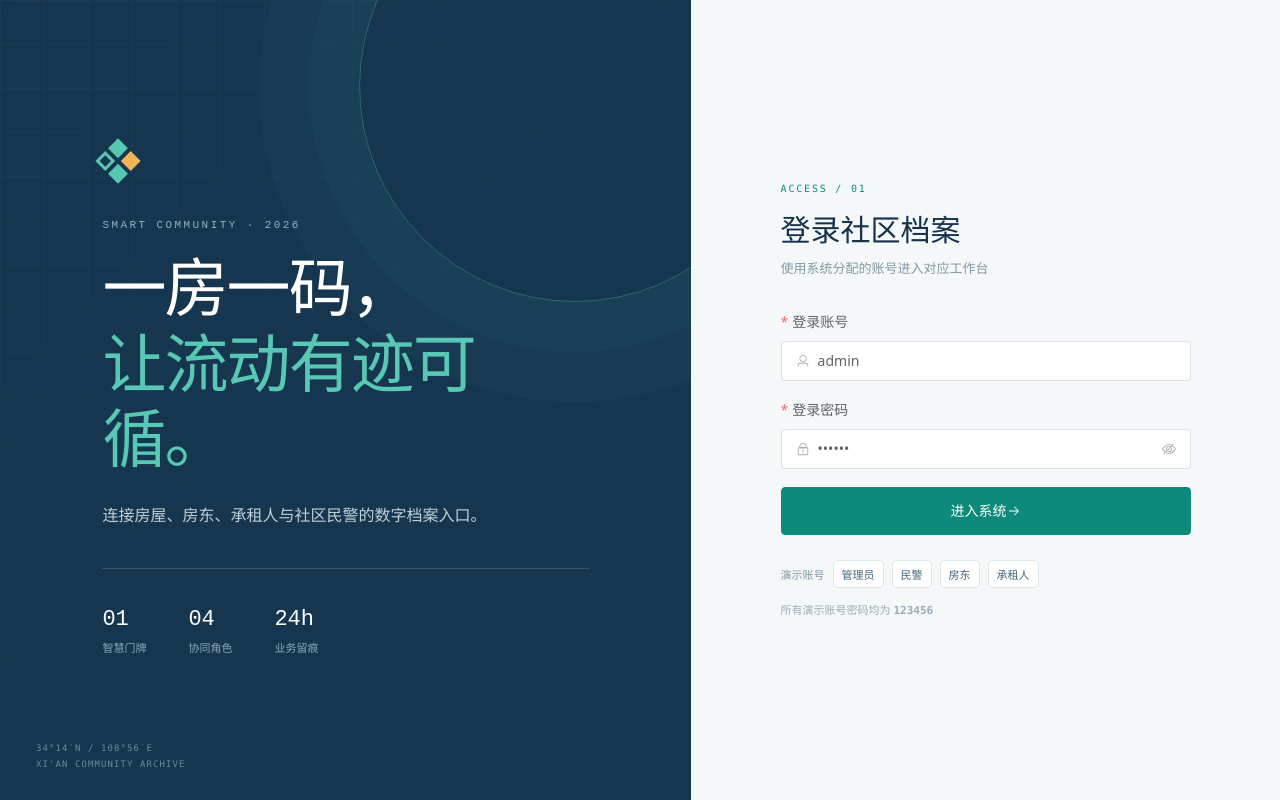
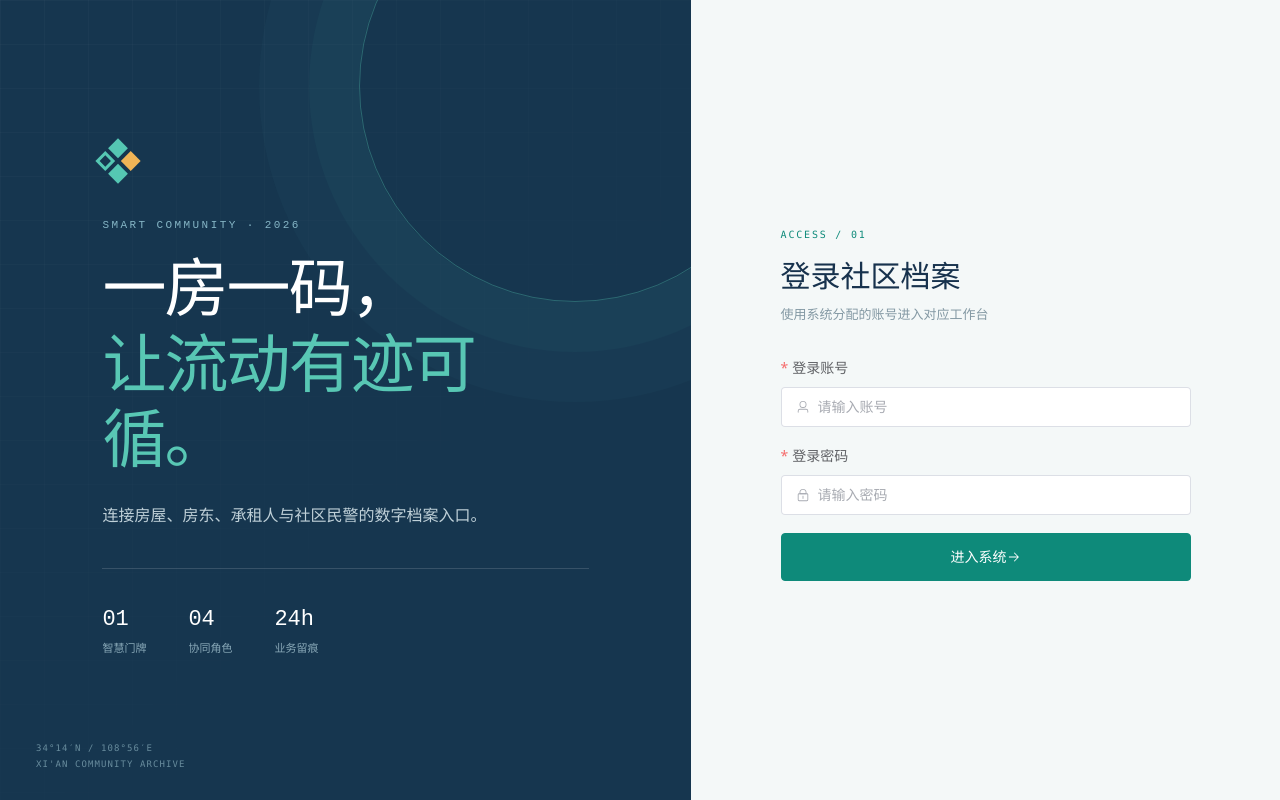
Before and after one commit to mghdzl2061/qianduan, a Vue app: page /login in a window 1280 px wide. Built offline with nearby package versions, Linux system fonts and the light colour scheme.

Commit message:
修改居民看不到民警电话问题

```diff
--- a/src/layout/AppLayout.vue
+++ b/src/layout/AppLayout.vue
@@ -87,6 +87,7 @@ const groups = [
   { label: '系统设置', items: [
     { path: '/users', label: '用户管理', icon: 'User', roles: ['ADMIN'] },
     { path: '/logs', label: '操作日志', icon: 'Tickets', roles: ['ADMIN'] },
+    { path: '/logs', label: '我的操作', icon: 'Tickets', roles: ['POLICE', 'OWNER', 'TENANT'] },
     { path: '/profile', label: '个人中心', icon: 'Setting' }
   ]}
 ]
--- a/src/router/index.js
+++ b/src/router/index.js
@@ -19,7 +19,7 @@ const routes = [
       { path: 'patrols', component: () => import('../views/PatrolView.vue'), meta: { title: '巡查任务', roles: ['ADMIN', 'POLICE'] } },
       { path: 'notices', component: () => import('../views/NoticeView.vue'), meta: { title: '通知公告' } },
       { path: 'messages', component: () => import('../views/MessageView.vue'), meta: { title: '消息中心' } },
-      { path: 'logs', component: () => import('../views/LogView.vue'), meta: { title: '操作日志', roles: ['ADMIN'] } },
+      { path: 'logs', component: () => import('../views/LogView.vue'), meta: { title: '操作记录' } },
       { path: 'profile', component: () => import('../views/ProfileView.vue'), meta: { title: '个人中心' } }
     ]
   }
--- a/src/views/LogView.vue
+++ b/src/views/LogView.vue
@@ -1,2 +1,2 @@
-<template><div class="page-shell"><div class="page-heading"><div><h1>操作日志</h1><p>关键业务操作自动留痕，便于追溯审核人与操作时间。</p></div></div><section class="panel"><div class="toolbar"><el-input v-model="query.keyword" clearable placeholder="操作人、动作或详情" style="width:260px"/><el-select v-model="query.module" clearable placeholder="业务模块" style="width:160px"><el-option v-for="m in modules" :key="m" :label="m" :value="m"/></el-select><el-button @click="load"><el-icon><Search/></el-icon>查询</el-button></div><div class="table-wrap"><el-table :data="page.records" v-loading="loading"><el-table-column prop="createdAt" label="操作时间" width="175"/><el-table-column prop="operatorName" label="操作人" width="110"/><el-table-column prop="module" label="业务模块" width="120"/><el-table-column prop="action" label="操作动作" width="130"/><el-table-column prop="detail" label="操作详情" min-width="260"/><el-table-column prop="ipAddress" label="IP地址" width="130"><template #default="s"><span class="mono">{{s.row.ipAddress}}</span></template></el-table-column><el-table-column label="结果" width="90"><template #default><el-tag type="success">成功</el-tag></template></el-table-column></el-table><div class="pagination"><el-pagination v-model:current-page="query.pageNum" :total="page.total" layout="total,prev,pager,next" @current-change="load"/></div></div></section></div></template>
-<script setup>import{onMounted,reactive,ref}from'vue';import http from'../api/http';const modules=['登录','用户管理','社区管理','楼栋管理','房屋管理','智慧门牌','承租人管理','入住审核','居住证管理','巡查管理','通知公告','个人中心'],query=reactive({pageNum:1,pageSize:10,keyword:'',module:''}),page=reactive({records:[],total:0}),loading=ref(false);onMounted(load);async function load(){loading.value=true;try{Object.assign(page,await http.get('/logs',{params:query}))}finally{loading.value=false}}</script>
+<template><div class="page-shell"><div class="page-heading"><div><h1>{{auth.role==='ADMIN'?'操作日志':'我的操作'}}</h1><p>{{auth.role==='ADMIN'?'关键业务操作自动留痕，便于追溯审核人与操作时间。':'查看本账号的业务办理与操作记录。'}}</p></div></div><section class="panel"><div class="toolbar"><el-input v-model="query.keyword" clearable :placeholder="auth.role==='ADMIN'?'操作人、动作或详情':'搜索操作或详情'" style="width:260px"/><el-select v-model="query.module" clearable placeholder="业务模块" style="width:160px"><el-option v-for="m in modules" :key="m" :label="m" :value="m"/></el-select><el-button @click="load"><el-icon><Search/></el-icon>查询</el-button></div><div class="table-wrap"><el-table :data="page.records" v-loading="loading"><el-table-column prop="createdAt" label="操作时间" width="175"/><el-table-column v-if="auth.role==='ADMIN'" prop="operatorName" label="操作人" width="110"/><el-table-column prop="module" label="业务模块" width="120"/><el-table-column prop="action" label="操作动作" width="130"/><el-table-column prop="detail" label="操作详情" min-width="260"/><el-table-column prop="ipAddress" label="IP地址" width="130"><template #default="s"><span class="mono">{{s.row.ipAddress}}</span></template></el-table-column><el-table-column label="结果" width="90"><template #default><el-tag type="success">成功</el-tag></template></el-table-column></el-table><div class="pagination"><el-pagination v-model:current-page="query.pageNum" :total="page.total" layout="total,prev,pager,next" @current-change="load"/></div></div></section></div></template>
+<script setup>import{onMounted,reactive,ref}from'vue';import http from'../api/http';import{useAuthStore}from'../stores/auth';const auth=useAuthStore(),modules=['登录','用户管理','社区管理','楼栋管理','房屋管理','智慧门牌','承租人管理','入住审核','居住证管理','巡查管理','通知公告','个人中心'],query=reactive({pageNum:1,pageSize:10,keyword:'',module:''}),page=reactive({records:[],total:0}),loading=ref(false);onMounted(load);async function load(){loading.value=true;try{Object.assign(page,await http.get('/logs',{params:query}))}finally{loading.value=false}}</script>
--- a/src/views/LoginView.vue
+++ b/src/views/LoginView.vue
@@ -30,11 +30,6 @@
           </el-form-item>
           <el-button type="primary" size="large" :loading="loading" class="login-button" @click="submit">进入系统 <el-icon><Right /></el-icon></el-button>
         </el-form>
-        <div class="demo-accounts">
-          <span>演示账号</span>
-          <button v-for="item in demos" :key="item.username" @click="fill(item.username)">{{ item.label }}</button>
-        </div>
-        <p class="hint">所有演示账号密码均为 <b class="mono">123456</b></p>
       </div>
     </section>
   </div>
@@ -49,13 +44,8 @@ const router = useRouter()
 const auth = useAuthStore()
 const formRef = ref()
 const loading = ref(false)
-const form = reactive({ username: 'admin', password: '123456' })
+const form = reactive({ username: '', password: '' })
 const rules = { username: [{ required: true, message: '请输入账号' }], password: [{ required: true, message: '请输入密码' }] }
-const demos = [
-  { label: '管理员', username: 'admin' }, { label: '民警', username: 'police01' },
-  { label: '房东', username: 'owner01' }, { label: '承租人', username: 'tenant01' }
-]
-function fill(username) { form.username = username; form.password = '123456' }
 async function submit() {
   await formRef.value.validate()
   loading.value = true
@@ -83,7 +73,6 @@ h1 em { color: #58c7b4; font-style: normal; }
 .login-box { width: min(410px, 100%); }.form-index { color: #0e8a7a; font-size: 10px; letter-spacing: .18em; }
 h2 { color: #17324d; font-size: 30px; margin: 12px 0 8px; }.form-note { color: #8499a4; font-size: 13px; margin: 0 0 34px; }
 .login-button { width: 100%; margin-top: 8px; height: 48px; display: flex; gap: 10px; }
-.demo-accounts { display: flex; align-items: center; gap: 8px; margin-top: 25px; flex-wrap: wrap; }.demo-accounts span { color: #8499a4; font-size: 11px; }.demo-accounts button { border: 1px solid #dbe7e8; color: #456477; background: #fff; padding: 5px 8px; border-radius: 5px; cursor: pointer; font-size: 11px; }.demo-accounts button:hover { border-color: #0e8a7a; color: #0e8a7a; }
-.hint { color: #9aacb5; font-size: 11px; margin-top: 13px; }.mobile-brand { display: none; }.mini-seal { width: 13px; height: 13px; background: #0e8a7a; display: inline-block; margin-right: 8px; }
+.mobile-brand { display: none; }.mini-seal { width: 13px; height: 13px; background: #0e8a7a; display: inline-block; margin-right: 8px; }
 @media (max-width: 860px) { .login-page { grid-template-columns: 1fr; }.identity-panel { display: none; }.login-panel { min-height: 100vh; padding: 24px; }.mobile-brand { display: flex; align-items: center; font-weight: 700; margin-bottom: 52px; } }
 </style>
```
Also changed, not shown: src/views/DoorplateView.vue (+2 -1 lines), src/views/NoticeView.vue (+3 -3 lines), src/views/PatrolView.vue (+2 -2 lines).
